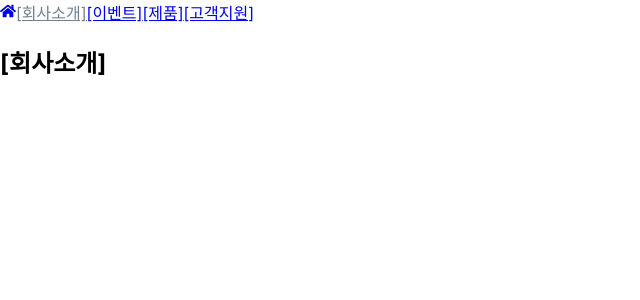
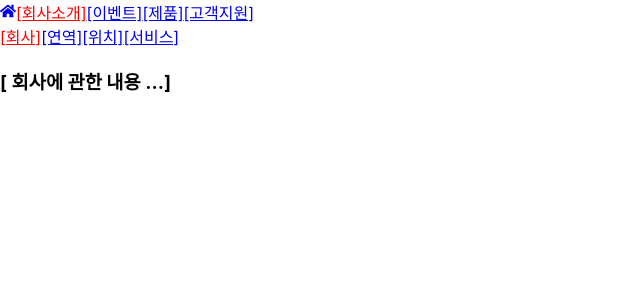
Before and after one commit to SUHOPARK1/React-Material, a React (Create React App) app: page /about in a window 1280 px wide. Shown: the top 300 px of the page, without its empty margins (0-640 px from the left). Built offline with nearby package versions, Linux system fonts and the light colour scheme.

Commit message:
2021.01.22

```diff
--- a/src/tst/components/About.jsx
+++ b/src/tst/components/About.jsx
@@ -1,7 +1,16 @@
 import React from 'react'
-import { PageTemplate } from './index'
-export default function About(){
+import { PageTemplate , AboutMenu} from './index'
+import { Company, History, Location, Services } from './aboutMenu/index'
+import { Route } from 'react-router-dom'
+export default function About({match}){
     return (<PageTemplate>
-        <section><h1>[회사소개]</h1></section>
+        <section>
+            <Route component={AboutMenu}/>
+            <Route exact path='/about' component={Company}/>
+            <Route path='/about/history' component={History}/>
+            <Route path='/about/location' component={Location}/>
+            <Route path='/about/service' component={Services}/>
+
+        </section>
         </PageTemplate>)
 }
--- /dev/null
+++ b/src/tst/components/AboutMenu.jsx
@@ -0,0 +1,17 @@
+import React from 'react'
+import {NavLink} from 'react-router-dom'
+
+
+const selectedStyle = {
+    backgroundColor: 'white', color: 'red'
+}
+
+export default function AboutMenu({match}){
+    return (<nav>
+            <NavLink to={"/about"} style={match.isExact && selectedStyle}>[회사]</NavLink>
+            <NavLink to={"/about/history"} activeStyle={selectedStyle}>[연역]</NavLink>
+            <NavLink to={"/about/location"} activeStyle={selectedStyle}>[위치]</NavLink>
+            <NavLink to={"/about/service"} activeStyle={selectedStyle}>[서비스]</NavLink>
+
+        </nav>)
+}
--- a/src/tst/components/MainMenu.jsx
+++ b/src/tst/components/MainMenu.jsx
@@ -4,7 +4,7 @@ import { FaHome } from 'react-icons/fa'
 
 
 const selectedStyle = {
-    backgroundColor: 'white', color: 'slategray'
+    backgroundColor: 'white', color: 'red'
 }
 
 export default function MainMenu(){
@@ -13,6 +13,6 @@ export default function MainMenu(){
             <NavLink to={"/about"} activeStyle={selectedStyle}>[회사소개]</NavLink>
             <NavLink to={"/events"} activeStyle={selectedStyle}>[이벤트]</NavLink>
             <NavLink to={"/products"} activeStyle={selectedStyle}>[제품]</NavLink>
-            <NavLink to={"/contact"} activeStyle={selectedStyle}>[고객지원]</NavLink>
+            <NavLink to={"/contacts"}>[고객지원]</NavLink>
         </nav>)
 }
--- /dev/null
+++ b/src/tst/components/aboutMenu/Company.jsx
@@ -0,0 +1,7 @@
+import React from 'react'
+
+export default function Company(){
+    return (
+        <section><h1>[ 회사에 관한 내용 ...]</h1></section>
+        )
+}
--- /dev/null
+++ b/src/tst/components/aboutMenu/History.jsx
@@ -0,0 +1,7 @@
+import React from 'react'
+
+export default function History(){
+    return (
+        <section><h1>[ 회사 연혁 ...]</h1></section>
+        )
+}
--- /dev/null
+++ b/src/tst/components/aboutMenu/Location.jsx
@@ -0,0 +1,7 @@
+import React from 'react'
+
+export default function Location(){
+    return (
+        <section><h1>[ 구글맵에 표시된 회사위치.]</h1></section>
+        )
+}
--- /dev/null
+++ b/src/tst/components/aboutMenu/Services.jsx
@@ -0,0 +1,7 @@
+import React from 'react'
+
+export default function Service(){
+    return (
+        <section><h1>[ 서비스 ]</h1></section>
+        )
+}
--- /dev/null
+++ b/src/tst/components/aboutMenu/index.js
@@ -0,0 +1,4 @@
+export { default as Company } from './Company'
+export { default as History } from './History'
+export { default as Location } from './Location'
+export { default as Services } from './Services'
--- a/src/tst/components/index.js
+++ b/src/tst/components/index.js
@@ -1,4 +1,5 @@
 export { default as About } from './About'
+export { default as AboutMenu } from './AboutMenu'
 export { default as Contacts } from './Contacts'
 export { default as Error } from './Error'
 export { default as Events } from './Events'
--- a/src/tst/pages/Main.jsx
+++ b/src/tst/pages/Main.jsx
@@ -13,7 +13,7 @@ export default function Main(){
             <Switch>
                 <Route exact path='/' component={Home}/>
                 <Route path='/about' component={About}/>
-                <Route path='/contact' component={Contacts}/>
+                <Route path='/contacts' component={Contacts}/>
                 <Route path='/events' component={Events}/>
                 <Route path='/products' component={Products}/>
                 <Route path='/events' component={Events}/>
```
Also changed, not shown: 1 other file (tests, documents, lock files or other folders).
